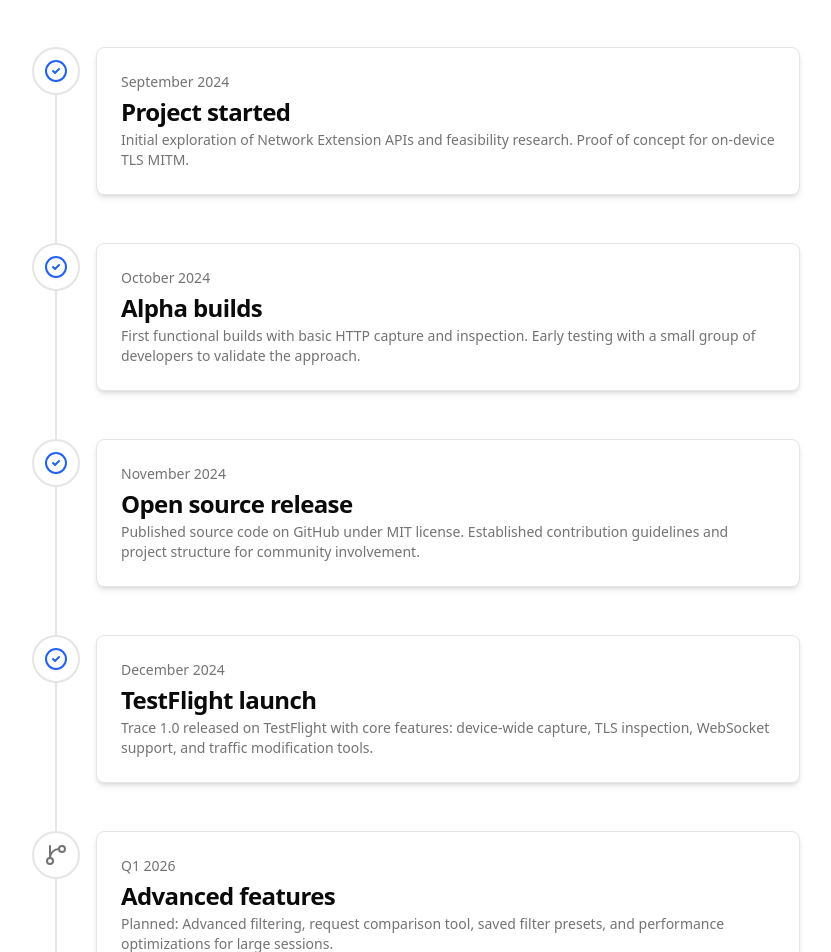
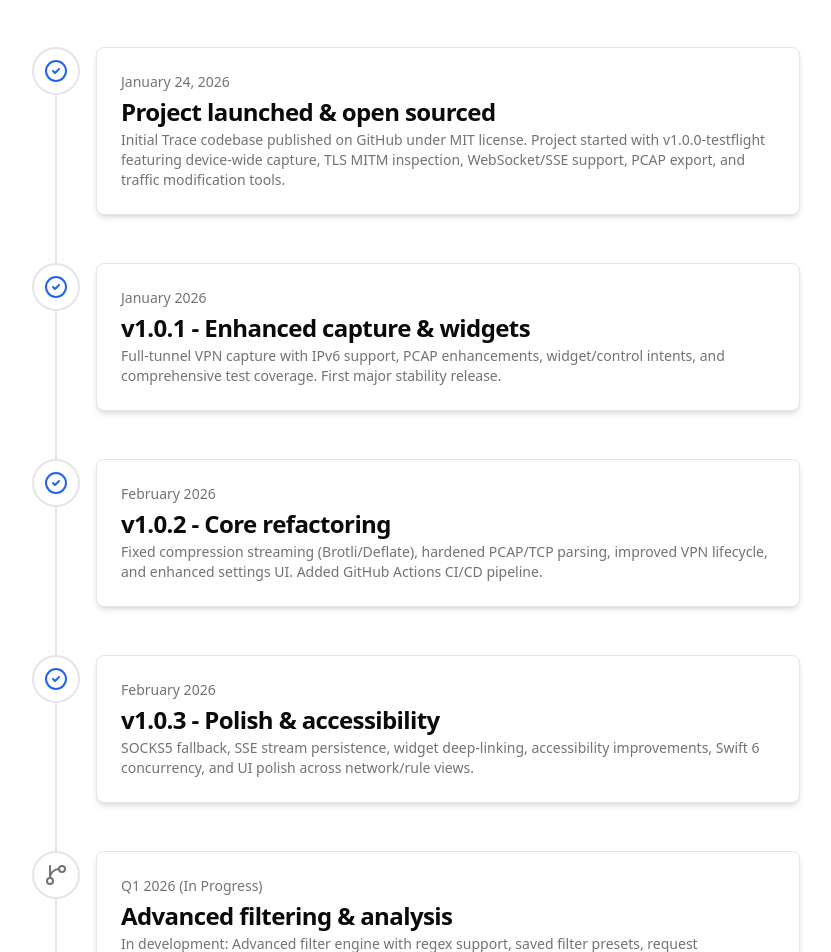
Before and after one commit to 6639835/trace-web, a Next.js app: page /about in a window 1280 px wide. Shown: the part 2440-3392 px from the top of the page, without its empty margins (224-1055 px from the left). Built offline with nearby package versions, Linux system fonts and the light colour scheme.

Commit message:
feat: update About and Roadmap pages with new project milestones, enhanced descriptions, and improved feature details for better clarity and user engagement

```diff
--- a/app/about/page.tsx
+++ b/app/about/page.tsx
@@ -166,12 +166,13 @@ export default function AboutPage() {
               <Card>
                 <CardHeader>
                   <div className="mb-2 text-xs font-medium text-muted-foreground sm:text-sm">
-                    September 2024
+                    January 24, 2026
                   </div>
-                  <CardTitle>Project started</CardTitle>
+                  <CardTitle>Project launched & open sourced</CardTitle>
                   <CardDescription>
-                    Initial exploration of Network Extension APIs and feasibility research. Proof of
-                    concept for on-device TLS MITM.
+                    Initial Trace codebase published on GitHub under MIT license. Project started
+                    with v1.0.0-testflight featuring device-wide capture, TLS MITM inspection,
+                    WebSocket/SSE support, PCAP export, and traffic modification tools.
                   </CardDescription>
                 </CardHeader>
               </Card>
@@ -181,12 +182,12 @@ export default function AboutPage() {
               <Card>
                 <CardHeader>
                   <div className="mb-2 text-xs font-medium text-muted-foreground sm:text-sm">
-                    October 2024
+                    January 2026
                   </div>
-                  <CardTitle>Alpha builds</CardTitle>
+                  <CardTitle>v1.0.1 - Enhanced capture & widgets</CardTitle>
                   <CardDescription>
-                    First functional builds with basic HTTP capture and inspection. Early testing
-                    with a small group of developers to validate the approach.
+                    Full-tunnel VPN capture with IPv6 support, PCAP enhancements, widget/control
+                    intents, and comprehensive test coverage. First major stability release.
                   </CardDescription>
                 </CardHeader>
               </Card>
@@ -196,12 +197,12 @@ export default function AboutPage() {
               <Card>
                 <CardHeader>
                   <div className="mb-2 text-xs font-medium text-muted-foreground sm:text-sm">
-                    November 2024
+                    February 2026
                   </div>
-                  <CardTitle>Open source release</CardTitle>
+                  <CardTitle>v1.0.2 - Core refactoring</CardTitle>
                   <CardDescription>
-                    Published source code on GitHub under MIT license. Established contribution
-                    guidelines and project structure for community involvement.
+                    Fixed compression streaming (Brotli/Deflate), hardened PCAP/TCP parsing, improved
+                    VPN lifecycle, and enhanced settings UI. Added GitHub Actions CI/CD pipeline.
                   </CardDescription>
                 </CardHeader>
               </Card>
@@ -211,12 +212,12 @@ export default function AboutPage() {
               <Card>
                 <CardHeader>
                   <div className="mb-2 text-xs font-medium text-muted-foreground sm:text-sm">
-                    December 2024
+                    February 2026
                   </div>
-                  <CardTitle>TestFlight launch</CardTitle>
+                  <CardTitle>v1.0.3 - Polish & accessibility</CardTitle>
                   <CardDescription>
-                    Trace 1.0 released on TestFlight with core features: device-wide capture, TLS
-                    inspection, WebSocket support, and traffic modification tools.
+                    SOCKS5 fallback, SSE stream persistence, widget deep-linking, accessibility
+                    improvements, Swift 6 concurrency, and UI polish across network/rule views.
                   </CardDescription>
                 </CardHeader>
               </Card>
@@ -228,12 +229,12 @@ export default function AboutPage() {
               <Card>
                 <CardHeader>
                   <div className="mb-2 text-xs font-medium text-muted-foreground sm:text-sm">
-                    Q1 2026
+                    Q1 2026 (In Progress)
                   </div>
-                  <CardTitle>Advanced features</CardTitle>
+                  <CardTitle>Advanced filtering & analysis</CardTitle>
                   <CardDescription>
-                    Planned: Advanced filtering, request comparison tool, saved filter presets, and
-                    performance optimizations for large sessions.
+                    In development: Advanced filter engine with regex support, saved filter presets,
+                    request comparison tool, full-text search, and performance metrics visualization.
                   </CardDescription>
                 </CardHeader>
               </Card>
@@ -249,8 +250,8 @@ export default function AboutPage() {
                   </div>
                   <CardTitle>App Store release</CardTitle>
                   <CardDescription>
-                    Target: Submit to the App Store after gathering feedback from TestFlight users
-                    and implementing major features.
+                    Target: Submit to the App Store after implementing advanced filtering, performance
+                    optimizations, and gathering extensive feedback from TestFlight users.
                   </CardDescription>
                 </CardHeader>
               </Card>
--- a/app/roadmap/page.tsx
+++ b/app/roadmap/page.tsx
@@ -60,7 +60,7 @@ const milestones: Milestone[] = [
   {
     quarter: 'Q4',
     year: '2025',
-    title: 'Initial Release',
+    title: 'v1.0.0 - Initial Release',
     description:
       'Foundation release with core network capture and inspection capabilities for iOS developers.',
     status: 'completed',
@@ -72,24 +72,63 @@ const milestones: Milestone[] = [
       },
       {
         name: 'TLS MITM inspection',
-        description: 'On-device certificate authority for encrypted traffic analysis',
+        description: 'On-device certificate authority with per-domain cert storage',
       },
       {
         name: 'WebSocket & SSE support',
-        description: 'Real-time protocol debugging with frame-by-frame inspection',
+        description: 'Real-time protocol debugging with streaming frame inspection',
       },
       {
         name: 'Traffic modification tools',
-        description: 'Rewrite rules, request maps, and host overrides',
+        description: 'Rewrite rules, request builder, and host overrides',
+      },
+      {
+        name: 'PCAP export',
+        description: 'Export captured traffic in PCAP format for Wireshark analysis',
       },
     ],
   },
   {
     quarter: 'Q1',
     year: '2026',
-    title: 'Advanced Filtering & Analysis',
+    title: 'v1.0.1-1.0.3 - Stability & Polish',
     description:
-      'Enhanced filtering capabilities and analysis tools for faster debugging workflows.',
+      'Production hardening with comprehensive fixes, test coverage, and developer experience improvements.',
+    status: 'completed',
+    icon: Shield,
+    features: [
+      {
+        name: 'Advanced capture modes',
+        description: 'Full-tunnel VPN capture with IPv6 support and SOCKS5 fallback',
+      },
+      {
+        name: 'Compression hardening',
+        description: 'Fixed Brotli/Deflate streaming decoders and chunked transfer encoding',
+      },
+      {
+        name: 'Widget & intents',
+        description: 'App shortcuts, Control Center widgets, and deep-link navigation',
+      },
+      {
+        name: 'Enhanced UX',
+        description: 'Accessibility improvements, consistent empty states, and refined animations',
+      },
+      {
+        name: 'CI/CD & testing',
+        description: 'GitHub Actions workflow, comprehensive unit tests, and Swift 6 concurrency',
+      },
+      {
+        name: 'Core refactoring',
+        description: 'Improved PCAP parsing, VPN lifecycle, persistence, and rule matching',
+      },
+    ],
+  },
+  {
+    quarter: 'Q1',
+    year: '2026',
+    title: 'Current Sprint - Advanced Filtering',
+    description:
+      'Enhanced filtering, search capabilities, and analysis tools for faster debugging workflows.',
     status: 'in-progress',
     icon: Zap,
     features: [
@@ -108,6 +147,10 @@ const milestones: Milestone[] = [
       {
         name: 'Enhanced search',
         description: 'Full-text search across headers, bodies, and metadata',
+      },
+      {
+        name: 'Performance metrics',
+        description: 'Detailed timing breakdowns and waterfall visualizations',
       },
     ],
   },
@@ -129,11 +172,15 @@ const milestones: Milestone[] = [
       },
       {
         name: 'Export enhancements',
-        description: 'HAR, cURL, Postman collections, and custom export formats',
+        description: 'HAR, Postman collections, and custom export formats',
       },
       {
         name: 'Background capture',
         description: 'Continue capturing network traffic when app is backgrounded',
+      },
+      {
+        name: 'Advanced caching',
+        description: 'Smart caching strategies to reduce memory footprint',
       },
     ],
   },
@@ -161,6 +208,10 @@ const milestones: Milestone[] = [
         name: 'Shared configurations',
         description: 'Share rewrite rules, scripts, and settings with team members',
       },
+      {
+        name: 'Team workspaces',
+        description: 'Organize sessions and configs by project or team',
+      },
     ],
   },
   {
@@ -169,15 +220,15 @@ const milestones: Milestone[] = [
     title: 'Enterprise & Security',
     description: 'Advanced security features and enterprise-grade capabilities.',
     status: 'planned',
-    icon: Shield,
+    icon: Lock,
     features: [
       {
         name: 'Custom CA certificates',
         description: 'Import enterprise CA certificates for corporate environments',
       },
       {
-        name: 'SSO integration',
-        description: 'Single sign-on support for enterprise authentication',
+        name: 'Advanced certificate management',
+        description: 'Certificate pinning, custom trust stores, and cert validation',
       },
       {
         name: 'Audit logging',
@@ -186,6 +237,10 @@ const milestones: Milestone[] = [
       {
         name: 'Advanced security policies',
         description: 'Granular controls for data retention, export, and access',
+      },
+      {
+        name: 'Privacy controls',
+        description: 'Selective data masking and PII redaction capabilities',
       },
     ],
   },
@@ -202,8 +257,8 @@ const milestones: Milestone[] = [
         description: 'Build custom analyzers, exporters, and UI extensions',
       },
       {
-        name: 'Scripting API',
-        description: 'Advanced JavaScript API for automated traffic manipulation',
+        name: 'Enhanced scripting',
+        description: 'Advanced JavaScript API with better debugging and timeout controls',
       },
       {
         name: 'REST API',
@@ -212,6 +267,10 @@ const milestones: Milestone[] = [
       {
         name: 'CI/CD integrations',
         description: 'GitHub Actions, GitLab CI, and Jenkins plugins for automated testing',
+      },
+      {
+        name: 'Custom protocols',
+        description: 'Support for custom protocol parsers and decoders',
       },
     ],
   },
```
